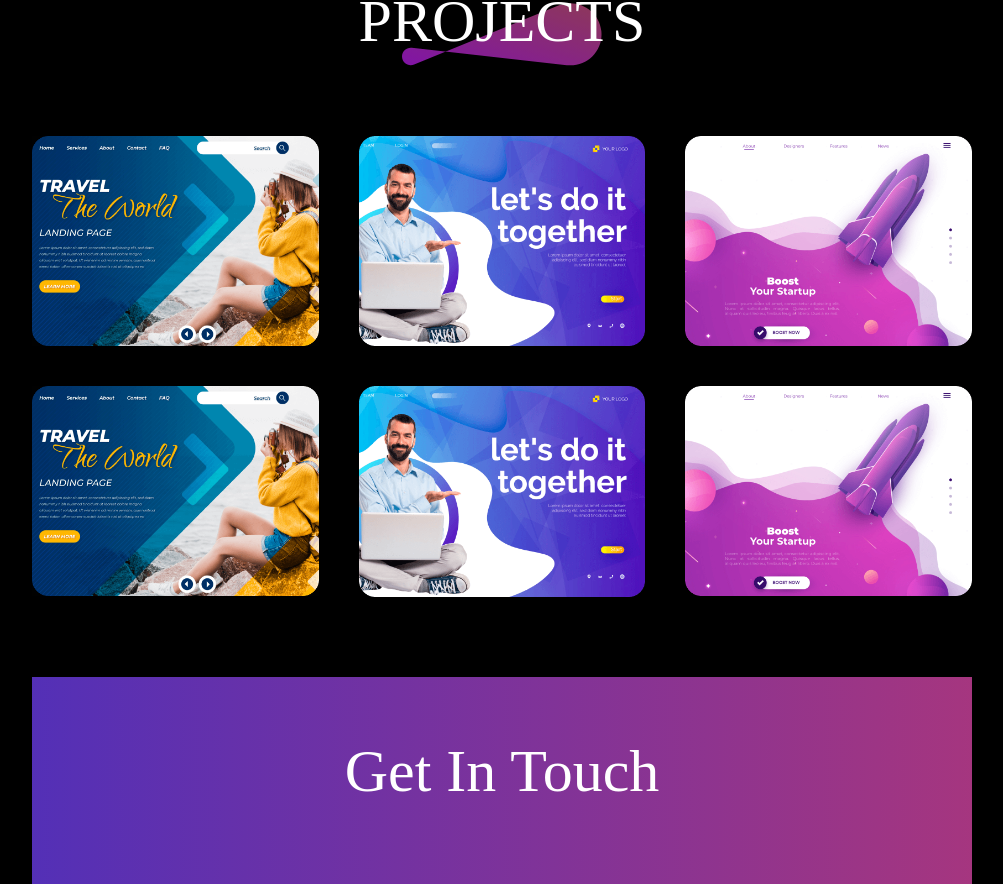
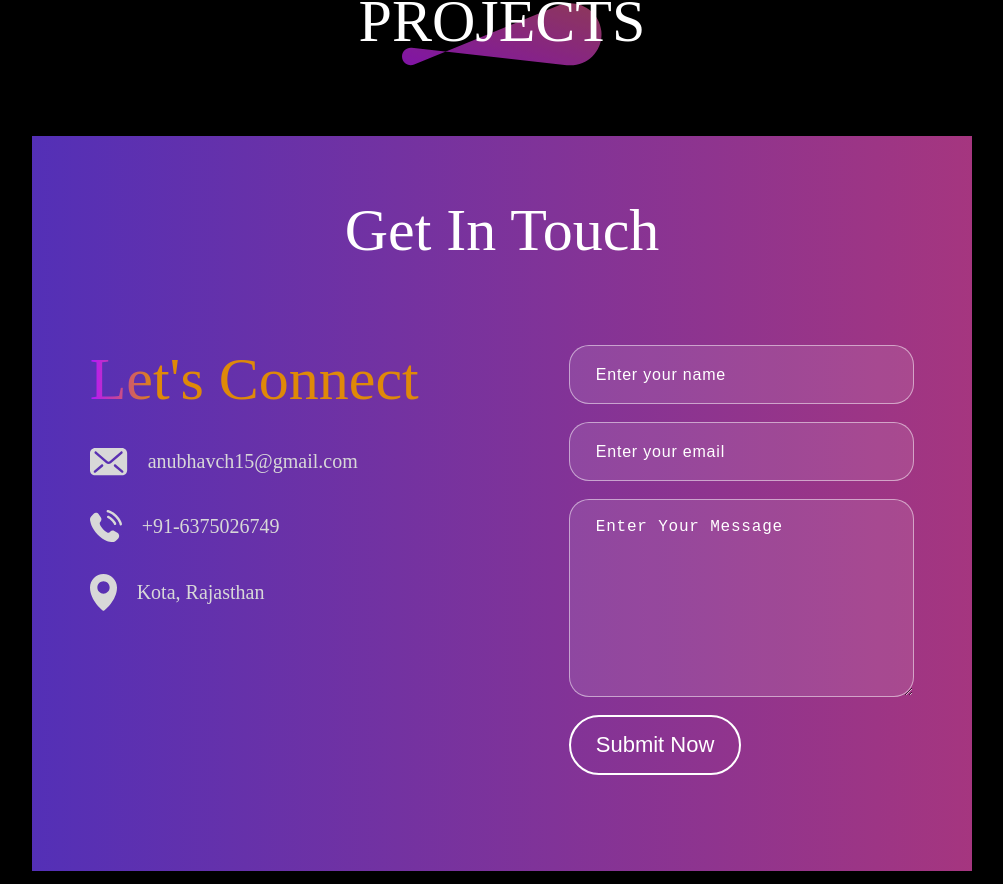
Before and after one commit to code-anubhav15/Portfolio, a React (Vite) app: page / in a window 1280 px wide. Shown: the part 1552-2436 px from the top of the page, without its empty margins (138-1141 px from the left). Built offline with nearby package versions, Linux system fonts and the light colour scheme.

Commit message:
Update Project.jsx

```diff
--- a/src/components/Projects/Project.jsx
+++ b/src/components/Projects/Project.jsx
@@ -10,11 +10,11 @@ const Project = () => {
         <h1>PROJECTS</h1>
         <img src={title_pattern} alt="Pattern"/>
       </div>
-      <div className="project-container">
+{/*       <div className="project-container">
         {project_data.map((project, index) => (
           <img key={index} src={project.imgUrl} alt={`Project ${index + 1}`} />
         ))}
-      </div>
+      </div> */}
     </div>
   );
 }
```
